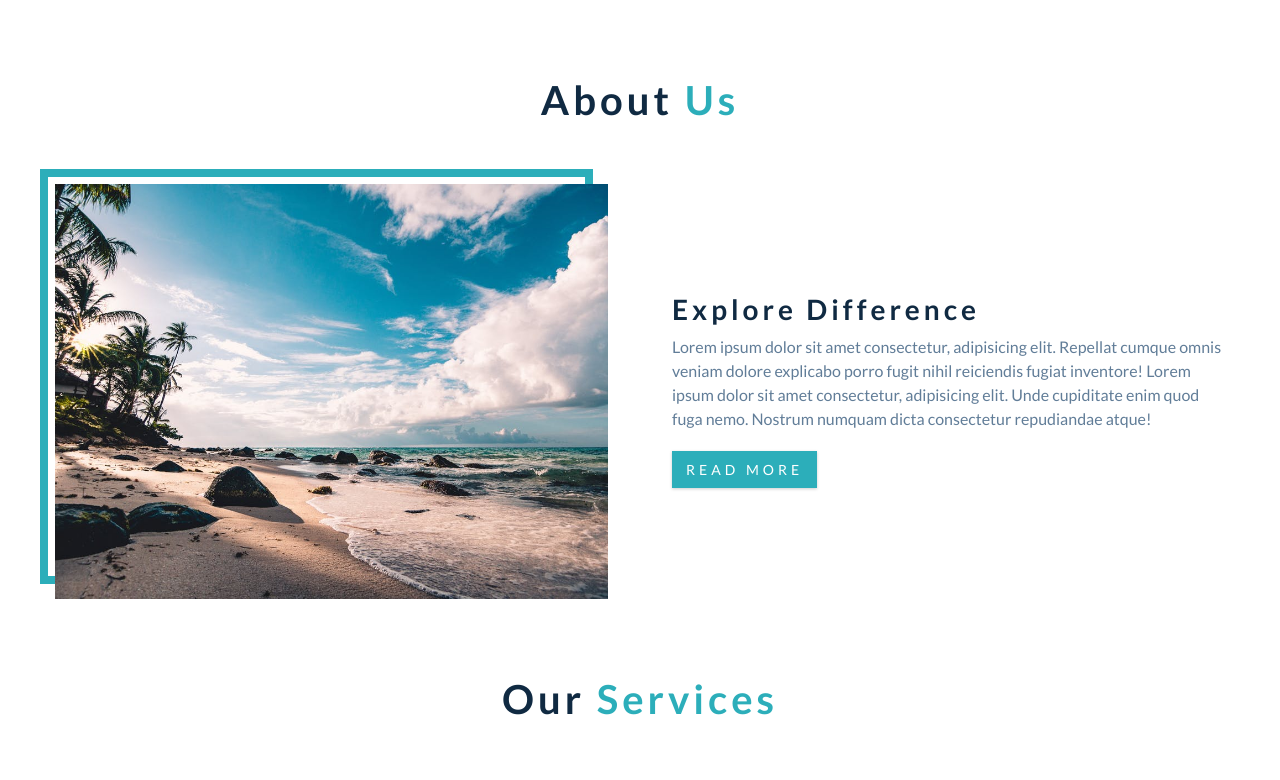
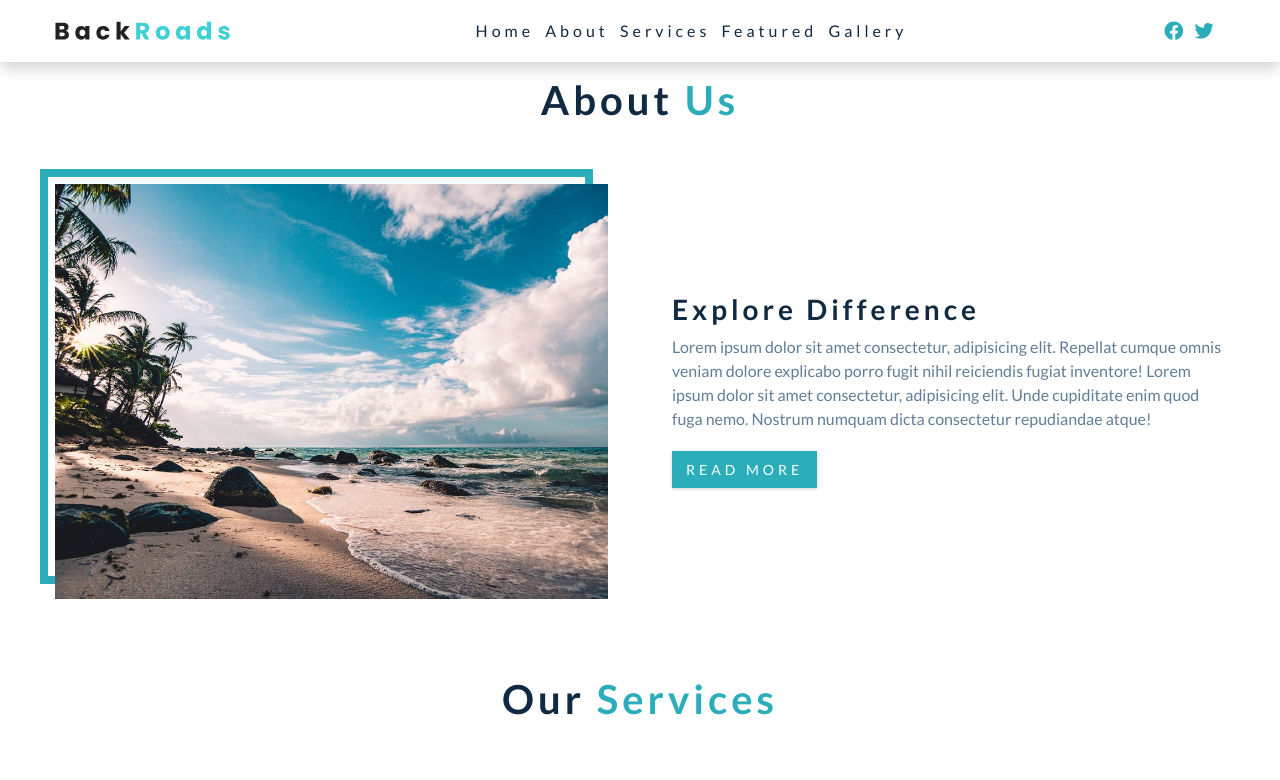
Before and after one commit to iiio2/backroads, a plain HTML site: page index.html in a window 1280 px wide. Shown: the top 780 px of the page. Drawn offline with Linux system fonts and the light colour scheme.

Commit message:
feat: navbar

```diff
--- a/css/styles.css
+++ b/css/styles.css
@@ -71,14 +71,11 @@ ul {
 a {
   text-decoration: none;
 }
-img {
+
+img:not(.nav-logo) {
   width: 100%;
   display: block;
 }
-/* img:not(.nav-logo) {
-  width: 100%;
-  display: block;
-} */
 
 h1,
 h2,
@@ -137,7 +134,6 @@ p {
   padding: 0.375rem 0.75rem;
   letter-spacing: var(--spacing);
   display: inline-block;
-  /* font-weight: 700; */
   transition: var(--transition);
   font-size: 0.875rem;
   border: 2px solid transparent;
@@ -183,6 +179,119 @@ p {
 Navbar
 ===============
 */
+
+.navbar {
+  position: fixed;
+  top: 0;
+  left: 0;
+  width: 100%;
+  background: var(--clr-white);
+  box-shadow: var(--dark-shadow);
+  z-index: 2;
+}
+
+.nav-icons {
+  display: none;
+}
+
+.nav-center {
+  width: 100%;
+  max-width: 1170px;
+  margin: 0 auto;
+}
+
+.nav-header {
+  display: flex;
+  justify-content: space-between;
+  align-items: center;
+  padding: 1rem 2rem;
+}
+
+.nav-toggle {
+  background: transparent;
+  border: transparent;
+  font-size: 1.5rem;
+  color: var(--clr-primary-5);
+  cursor: pointer;
+  transition: var(--transition);
+}
+
+.nav-toggle:hover {
+  transform: scale(1.2);
+}
+
+.nav-link {
+  display: block;
+  padding: 1rem 2rem;
+  text-transform: capitalize;
+  letter-spacing: var(--spacing);
+  transition: var(--transition);
+  color: var(--clr-grey-1);
+  cursor: pointer;
+  font-size: 1rem;
+}
+
+.nav-link:hover {
+  color: var(--clr-primary-1);
+  background: var(--clr-primary-8);
+  padding-left: 2.5rem;
+}
+
+/* 280px */
+
+.nav-links {
+  height: 0;
+  overflow: hidden;
+  transition: var(--transition);
+}
+
+.show-links {
+  height: 280px;
+}
+
+@media screen and (min-width: 992px) {
+  .navbar {
+    padding: 1rem 2rem;
+  }
+  .nav-toggle {
+    display: none;
+  }
+  .nav-center {
+    display: flex;
+    justify-content: space-between;
+    align-items: center;
+    flex-wrap: wrap;
+  }
+  .nav-links {
+    height: auto;
+    display: flex;
+  }
+  .nav-header {
+    padding: 0 0;
+  }
+  .nav-link {
+    padding: 0 0;
+    margin-right: 0.7rem;
+  }
+  .nav-link:hover {
+    padding: 0;
+    color: var(--clr-primary-5);
+    background-color: transparent;
+  }
+  .nav-icons {
+    display: flex;
+  }
+  .nav-icon {
+    margin-right: 0.7rem;
+    color: var(--clr-primary-5);
+    font-size: 1.2rem;
+    transition: var(--transition);
+  }
+  .nav-icon:hover {
+    color: var(--clr-primary-8);
+  }
+}
+
 /*
 ===============
 Hero
--- a/index.html
+++ b/index.html
@@ -17,6 +17,58 @@
   </head>
   <body>
     <!-- header  -->
+    <header id="home">
+      <!-- navbar starts -->
+
+      <nav class="navbar">
+        <div class="nav-center">
+          <div class="nav-header">
+            <img src="./images/logo.svg" class="nav-logo" alt="" />
+            <button type="button" class="nav-toggle" id="nav-toggle">
+              <i class="fas fa-bars"></i>
+            </button>
+          </div>
+
+          <ul class="nav-links" id="nav-links">
+            <li>
+              <a href="#home" class="nav-link scroll-link">home</a>
+            </li>
+
+            <li>
+              <a href="#about" class="nav-link scroll-link">about</a>
+            </li>
+
+            <li>
+              <a href="#services" class="nav-link scroll-link">services</a>
+            </li>
+
+            <li>
+              <a href="#featured" class="nav-link scroll-link">featured</a>
+            </li>
+
+            <li>
+              <a href="#gallery" class="nav-link scroll-link">gallery</a>
+            </li>
+          </ul>
+
+          <ul class="nav-icons">
+            <li>
+              <a href="https://facebook.com" target="_blank" class="nav-icon">
+                <i class="fab fa-facebook"></i>
+              </a>
+            </li>
+
+            <li>
+              <a href="https://twitter.com" target="_blank" class="nav-icon">
+                <i class="fab fa-twitter"></i>
+              </a>
+            </li>
+          </ul>
+        </div>
+      </nav>
+
+      <!-- navbar finished -->
+    </header>
 
     <!-- end of header  -->
 
```
